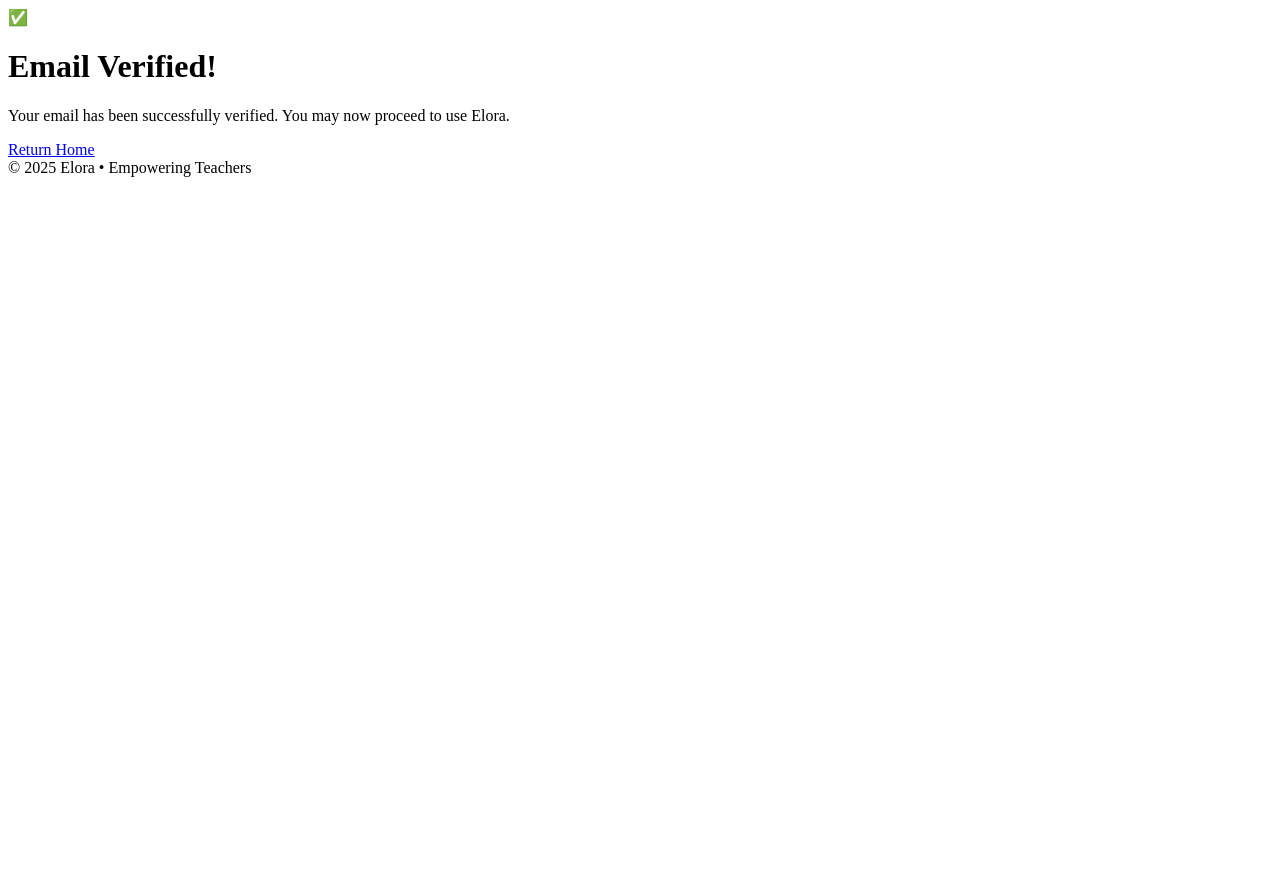
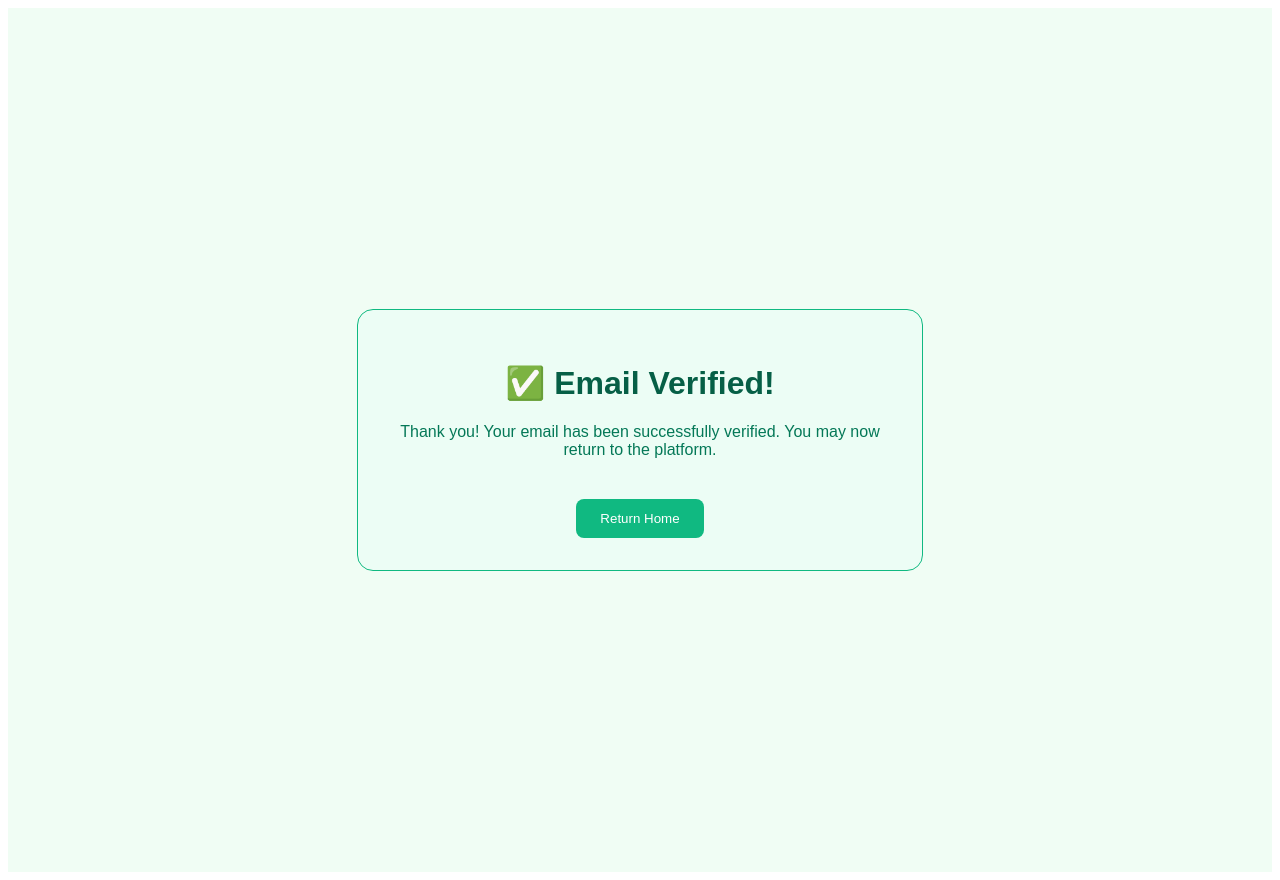
Before and after one commit to tweetharis-netizen/elora-verification-ui, a Next.js app: page /verify in a window 1280 px wide. Before the commit the page ends 800 px from the top, so only its background shows below. Built offline with nearby package versions, Linux system fonts and the light colour scheme.

Commit message:
Update verify.js

```diff
--- a/pages/verify.js
+++ b/pages/verify.js
@@ -1,22 +1,46 @@
-export default function VerifyPage() {
+// 📁 File: pages/verify.js
+
+import React from 'react';
+import Link from 'next/link';
+
+export default function VerifySuccessPage() {
   return (
-    <div className="min-h-screen flex flex-col items-center justify-center bg-[#f9fafb] text-gray-800 px-4">
-      <div className="bg-white rounded-2xl shadow-lg p-8 max-w-md w-full text-center border border-gray-200">
-        <div className="text-5xl mb-4">✅</div>
-        <h1 className="text-2xl font-bold mb-2">Email Verified!</h1>
-        <p className="text-sm mb-4">
-          Your email has been successfully verified. You may now proceed to use Elora.
+    <div style={{
+      minHeight: '100vh',
+      display: 'flex',
+      flexDirection: 'column',
+      alignItems: 'center',
+      justifyContent: 'center',
+      backgroundColor: '#f0fdf4',
+      fontFamily: 'sans-serif',
+      padding: '2rem'
+    }}>
+      <div style={{
+        backgroundColor: '#ecfdf5',
+        border: '1px solid #10b981',
+        padding: '2rem',
+        borderRadius: '1rem',
+        maxWidth: '500px',
+        textAlign: 'center'
+      }}>
+        <h1 style={{ fontSize: '2rem', color: '#065f46' }}>✅ Email Verified!</h1>
+        <p style={{ marginTop: '1rem', color: '#047857' }}>
+          Thank you! Your email has been successfully verified. You may now return to the platform.
         </p>
-        <a
-          href="/"
-          className="inline-block bg-indigo-600 hover:bg-indigo-700 text-white font-semibold py-2 px-4 rounded-full transition"
-        >
-          Return Home
-        </a>
+        <Link href="/" passHref>
+          <button style={{
+            marginTop: '1.5rem',
+            padding: '0.75rem 1.5rem',
+            backgroundColor: '#10b981',
+            color: '#fff',
+            border: 'none',
+            borderRadius: '0.5rem',
+            cursor: 'pointer'
+          }}>
+            Return Home
+          </button>
+        </Link>
       </div>
-      <footer className="text-xs text-gray-400 mt-8">
-        &copy; {new Date().getFullYear()} Elora • Empowering Teachers
-      </footer>
     </div>
   );
 }
```
